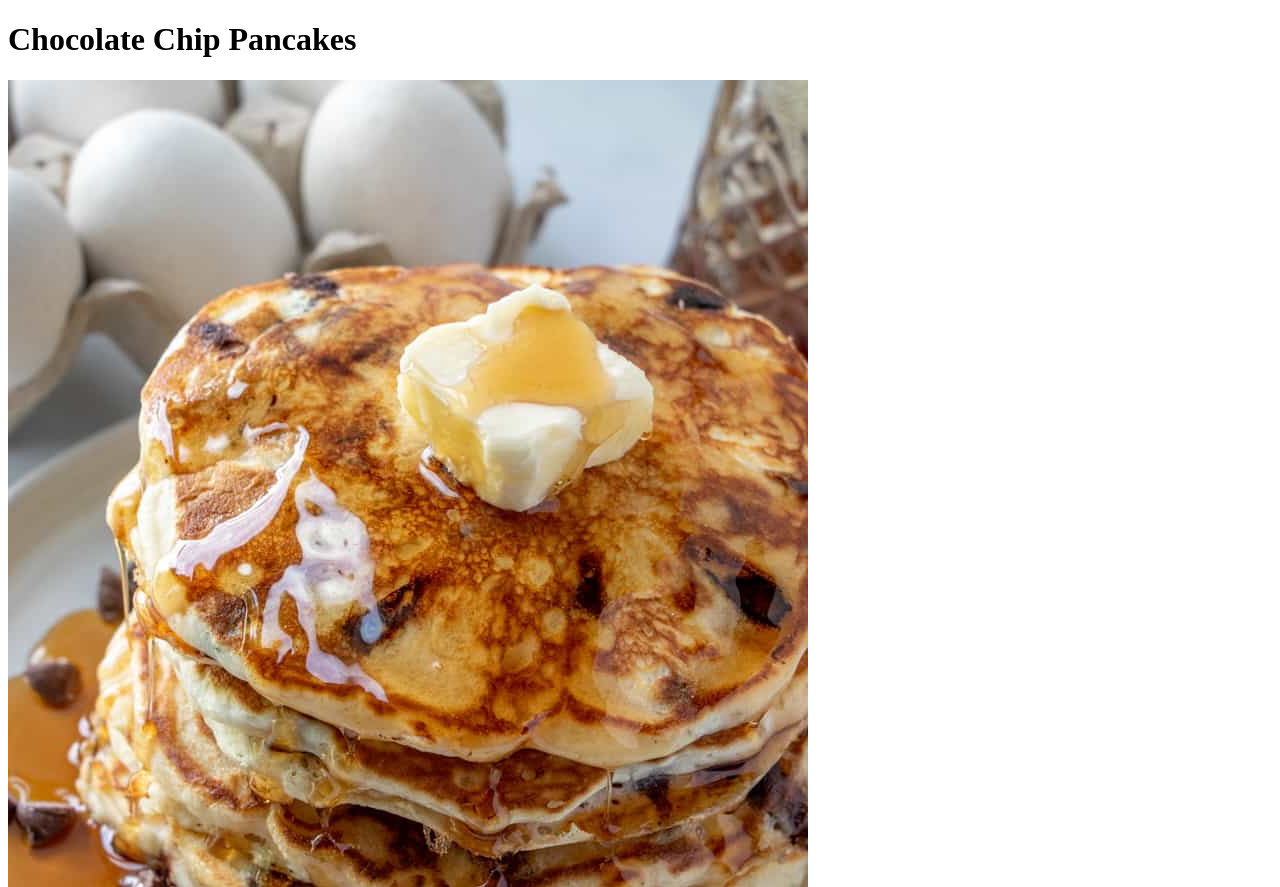
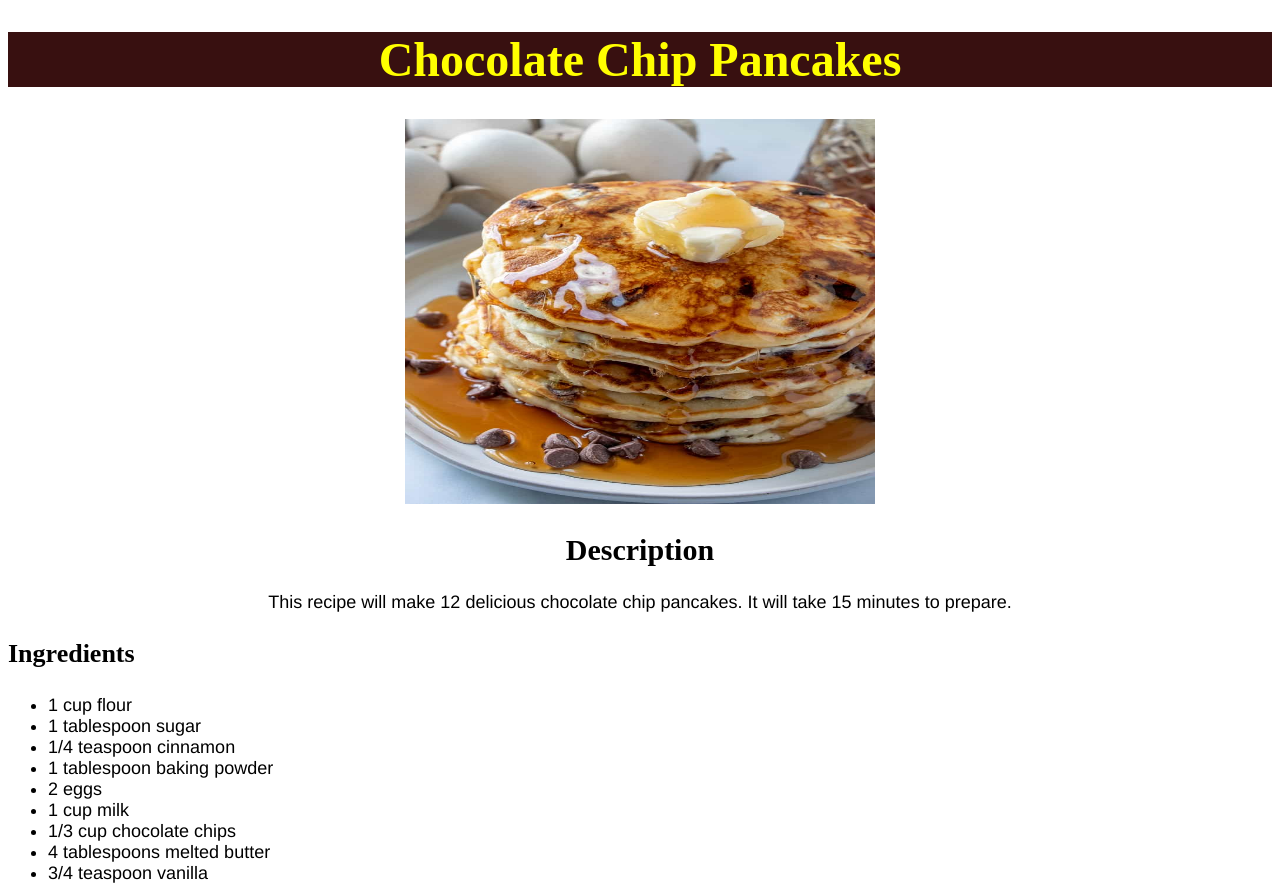
Before and after one commit to MeijiPham/odin-recipes, a plain HTML site: page recipes/pancakes.html in a window 1280 px wide. Shown: the top 887 px of the page. Drawn offline with Linux system fonts and the light colour scheme.

Commit message:
Style pancake page and home page

```diff
--- a/recipes/pancakes.html
+++ b/recipes/pancakes.html
@@ -3,11 +3,14 @@
     <head>
         <meta charset="utf-8">
         <title>Pancake Recipe</title>
+        <link rel="stylesheet" href="../style.css">
     </head>
 
     <body>
-        <h1>Chocolate Chip Pancakes</h1>
-        <img src="../images/pancakes.jpg" alt="A stack of chocolate chip pancakes">
+        <h1 class="pancake-heading">Chocolate Chip Pancakes</h1>
+        <div>
+            <img id="pancake-image" src="../images/pancakes.jpg" alt="A stack of chocolate chip pancakes">
+        </div>
         <h2>Description</h2>
         <p>This recipe will make 12 delicious chocolate chip pancakes. It will
             take 15 minutes to prepare.
@@ -34,6 +37,6 @@
             <li>Pour or spoon batter into fry pan in desired quantity.</li>
             <li>Flip when top begins to bubble, then cook a minute more.</li>
         </ol>
-        <a href="../index.html">Return to homepage</a>
+        <a class="return "href="../index.html">Return to homepage</a>
     </body>
 </html>
--- a/style.css
+++ b/style.css
@@ -1,11 +1,53 @@
-h1 {
+.home-heading,
+.pancake-heading {
     text-align: center;
     font-size: 48px;
-    color: white;
-    background-color: black;
 }
 
-ul li {
-    font-size: 23px;
+.home-heading {
+    color: rgb(131, 48, 48);
+    background-color: rgb(182, 182, 74);
+}
+
+.pancake-heading {
+    color: yellow;
+    background-color: rgb(56, 16, 16);
+}
+
+div {
+    text-align: center;
+}
+
+#pancake-image {
+    height: 385px;
+    width: 470px;
+}
+
+h2 {
+    font-size: 30px;
+    text-align: center;
+}
+
+h3 {
+    font-size: 26px;
+}
+
+ul li,
+ol li,
+p {
+    font-size: 18px;
     font-family: Helvetica, "Times New Roman", sans-serif;
 }
+
+p {
+    text-align: center;
+}
+
+.return {
+    font-weight: bold;
+    font-size: 16px;
+}
+
+ul .home-list {
+    font-size: 24px;
+}
```
Also changed, not shown: index.html (+4 -4 lines).
